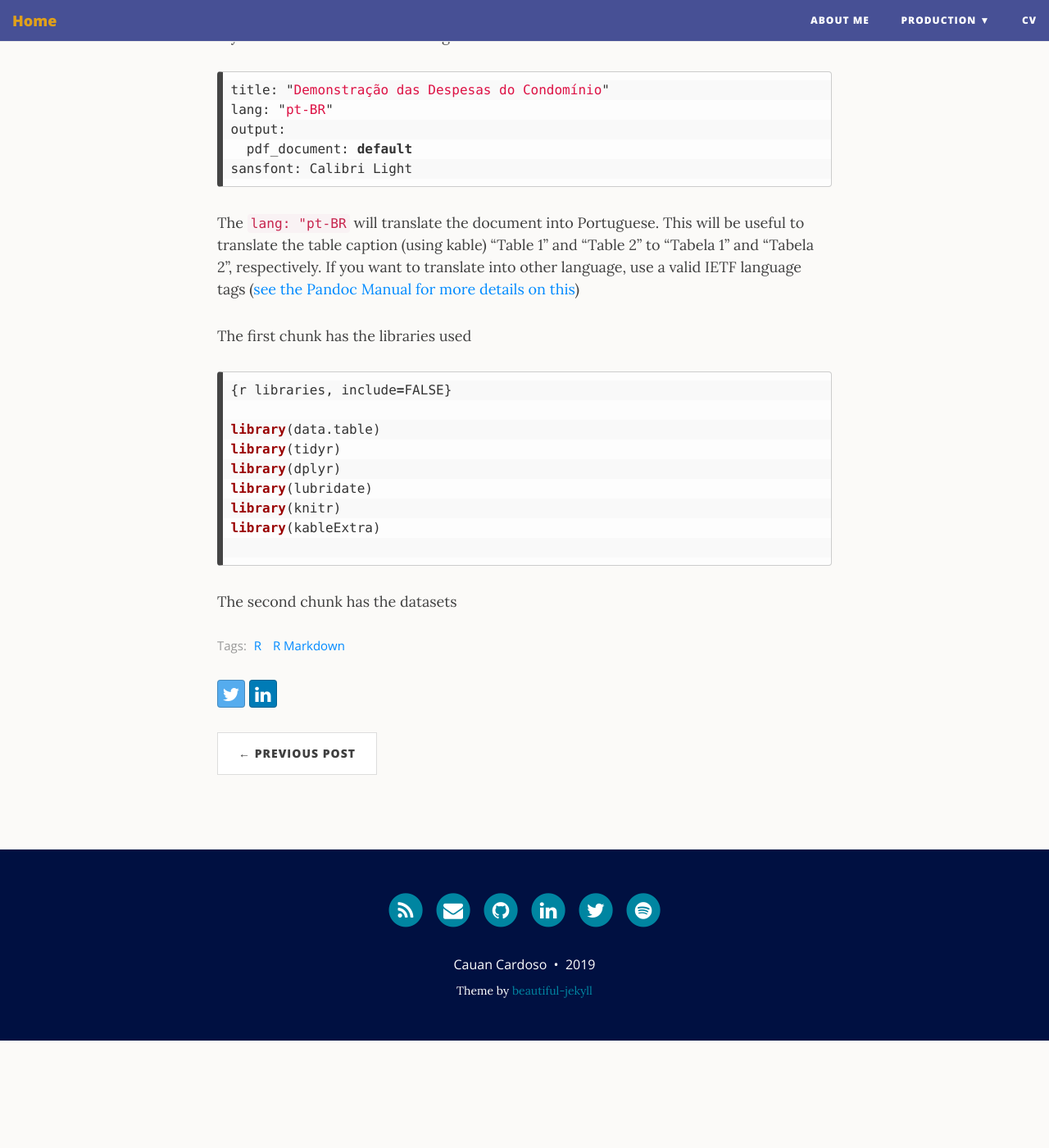
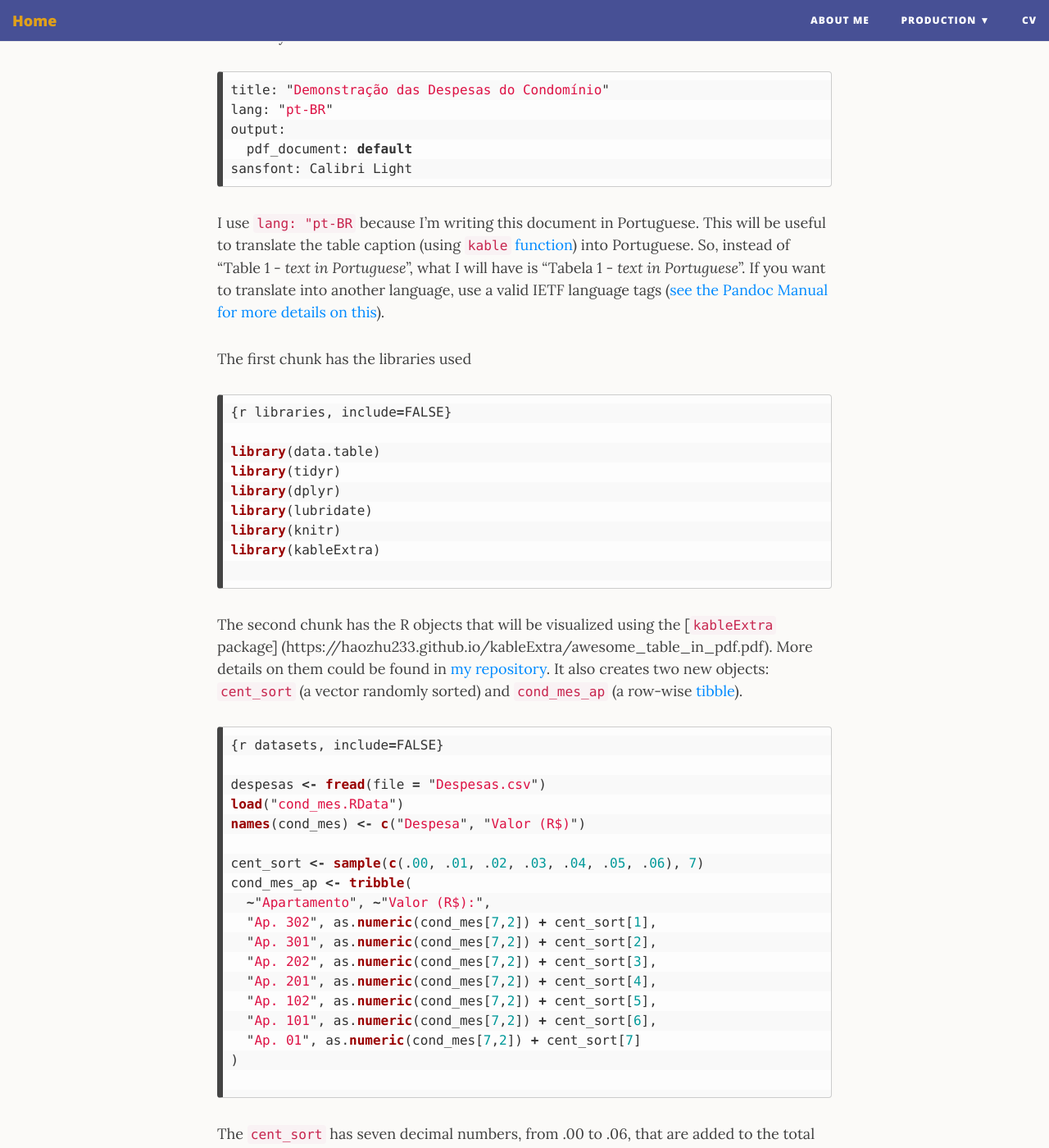
Before and after one commit to cauancardoso/cauancardoso.github.io, a Jekyll site: the page built from _posts/2019-07-02-R-Markdown.md, in a window 1280 px wide and 1400 px high, scrolled down 829 px. Shown: the whole window at 82% size. Built offline with Jekyll 4.4.1, drawn with Linux system fonts in a browser that asks for light colours; nearby versions of some CDN libraries; before the commit the page ends 2098 px from its top, so only the background shows below that; some of the changed text lies outside the part shown.

Commit message:
Update 2019-07-02-R-Markdown.md

````diff
--- a/_posts/2019-07-02-R-Markdown.md
+++ b/_posts/2019-07-02-R-Markdown.md
@@ -8,7 +8,7 @@
 comments: true
 ---
 
-This year, I've been responsible for the monthly financial report of the condominium where I live in Brasilia. Here I will show how I've automated this task using [**R Markdown**](https://rmarkdown.rstudio.com/) and [**R Studio**](https://www.rstudio.com/).
+This year, I've been responsible for the monthly financial report of the condominium where I live in Brasilia, which is a small condominium with eight units, including mine. Here I will show how I've automated this task using [**R Markdown**](https://rmarkdown.rstudio.com/) and [**R Studio**](https://www.rstudio.com/).
 
 First things first, I'm using R version 3.6.0 and R Studio version 1.2.1335.
 
@@ -21,7 +21,7 @@
 If you're experiencing trouble generating PDF documents in R Markdown using Miktex, [maybe this solution will work for you](https://tex.stackexchange.com/questions/27138/how-can-i-fix-the-error-gui-framework-cannot-be-initialized-with-texniccenter).
 {: .box-warning}
 
-My YAML header looks something like this
+This is my YAML header:
 
 ```javascript
 title: "Demonstração das Despesas do Condomínio"
@@ -30,7 +30,7 @@
   pdf_document: default
 sansfont: Calibri Light
 ```
-The ```lang: "pt-BR ``` will translate the document into Portuguese. This will be useful to translate the table caption (using kable) "Table 1" and "Table 2" to "Tabela 1" and "Tabela 2", respectively. If you want to translate into other language, use a valid IETF language tags ([see the Pandoc Manual for more details on this](https://pandoc.org/MANUAL.html#language-variables))
+I use ```lang: "pt-BR ``` because I'm writing this document in Portuguese. This will be useful to translate the table caption (using [```kable``` function](https://www.rdocumentation.org/packages/knitr/versions/1.23/topics/kable)) into Portuguese. So, instead of "Table 1 - *text in Portuguese*", what I will have is "Tabela 1 - *text in Portuguese*". If you want to translate into another language, use a valid IETF language tags ([see the Pandoc Manual for more details on this](https://pandoc.org/MANUAL.html#language-variables)).
 
 The first chunk has the libraries used
 
@@ -45,4 +45,75 @@
 library(kableExtra)
 
 ```
-The second chunk has the datasets
+The second chunk has the R objects that will be visualized using the [```kableExtra``` package] (https://haozhu233.github.io/kableExtra/awesome_table_in_pdf.pdf). More details on them could be found in [my repository](https://github.com/cauancardoso/Condominio/blob/master/Condominio_script.R). It also creates two new objects: ```cent_sort``` (a vector randomly sorted) and ```cond_mes_ap``` (a row-wise [tibble](https://tibble.tidyverse.org/)).
+
+```javascript
+{r datasets, include=FALSE}
+
+despesas <- fread(file = "Despesas.csv")
+load("cond_mes.RData")
+names(cond_mes) <- c("Despesa", "Valor (R$)")
+
+cent_sort <- sample(c(.00, .01, .02, .03, .04, .05, .06), 7)
+cond_mes_ap <- tribble(
+  ~"Apartamento", ~"Valor (R$):",
+  "Ap. 302", as.numeric(cond_mes[7,2]) + cent_sort[1],
+  "Ap. 301", as.numeric(cond_mes[7,2]) + cent_sort[2],
+  "Ap. 202", as.numeric(cond_mes[7,2]) + cent_sort[3],
+  "Ap. 201", as.numeric(cond_mes[7,2]) + cent_sort[4],
+  "Ap. 102", as.numeric(cond_mes[7,2]) + cent_sort[5],
+  "Ap. 101", as.numeric(cond_mes[7,2]) + cent_sort[6],
+  "Ap. 01", as.numeric(cond_mes[7,2]) + cent_sort[7]
+)
+
+```
+The ```cent_sort``` has seven decimal numbers, from .00 to .06, that are added to the total amount each unit (apartments) has to pay on that month (```cond_mes_ap```). This works as a payment identifier and varies every month, as the order of the decimal numbers in the object randomly changes every time the document is knitted.
+
+The text of the document below the title is written under this model
+```javascript
+\vspace*{2\baselineskip}
+
+\hfill Brasília, `r format(Sys.Date(), "%d de %B de %Y")`
+
+\vspace*{1\baselineskip}
+Prezados,
+
+\vspace*{1\baselineskip}
+Lorem ipsum bibendum arcu quis tempor neque aenean sapien id, mauris sed nec dapibus a platea nunc taciti, porttitor lobortis aptent duis interdum curae et ipsum. aptent ligula gravida tempus curabitur justo cubilia quis scelerisque euismod consectetur consequat, taciti quisque bibendum semper sed ornare aenean pulvinar pretium
+
+```
+
+The ```\vspace*{2\baselineskip}``` skips two extra lines between the title and the date.
+
+The ```\hfill``` right align the date in the document.
+
+The ``` `r format(Sys.Date(), "%d de %B de %Y")` ``` automatically generates the date for the document based on the day it is created.
+
+The ```\vspace*{1\baselineskip}``` skips one extra line between the salutation and the date and between the salutation and the rest of the document.
+
+The last two chunks are the tables created for this document using the [```kableExtra``` package] (https://haozhu233.github.io/kableExtra/awesome_table_in_pdf.pdf).
+
+```javascript
+{r tabela_1, echo=FALSE}
+
+kable(cond_mes, format = "latex", booktabs = T,
+      caption = paste("Demonstração das despesas do condomínio referente ao mês de",format(seq.Date(Sys.Date(), length=2, by='-1 month')[2],"%B/%Y"),sep = " ")) %>%
+  kable_styling(latex_options = "hold_position", full_width = F) %>%
+  pack_rows("Manutenção predial", 1, 4) %>%
+  pack_rows("Caixa", 5, 5) %>%
+  pack_rows("Resumo - Subtotal por apartamento", 8, 9) %>%
+  row_spec(6, bold = T) %>%
+  row_spec(7, bold = T)
+
+```
+
+```javascript
+{r tabela_2, echo=FALSE}
+kable(cond_mes_ap, format = "latex", booktabs = T, caption = paste0("Valor a ser pago do condomínio referente ao mês de ",format(seq.Date(Sys.Date(), length=2, by='-1 month')[2],"%B/%Y"),", por apartamento")) %>%
+  kable_styling(latex_options = c("hold_position","striped"), full_width = F) %>%
+  footnote(general = c("A diferença em centavos varia mês a mês e é utilizada", "para verificação e aprovação dos depósitos em conta."),
+           general_title = "Nota:")
+
+```
+
+And that's about it! [Check it out in my repository to see more details](https://github.com/cauancardoso/Condominio).
````
